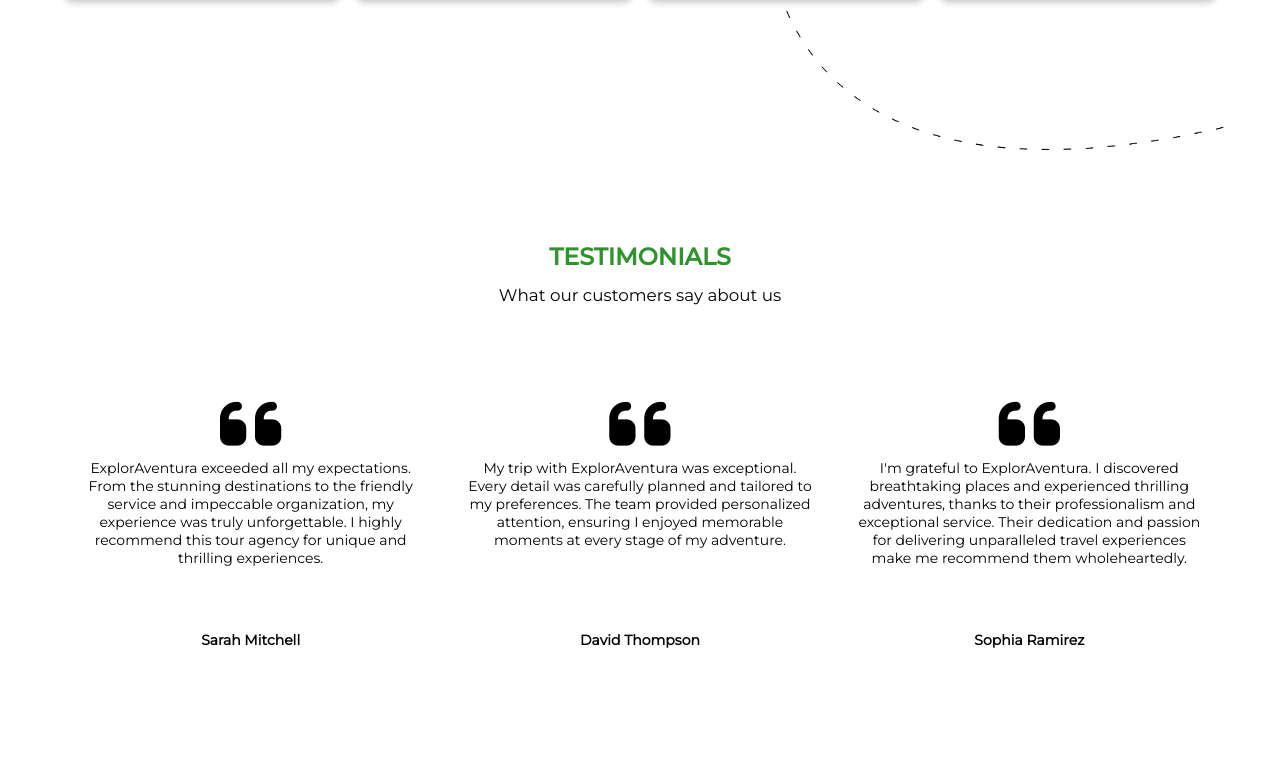
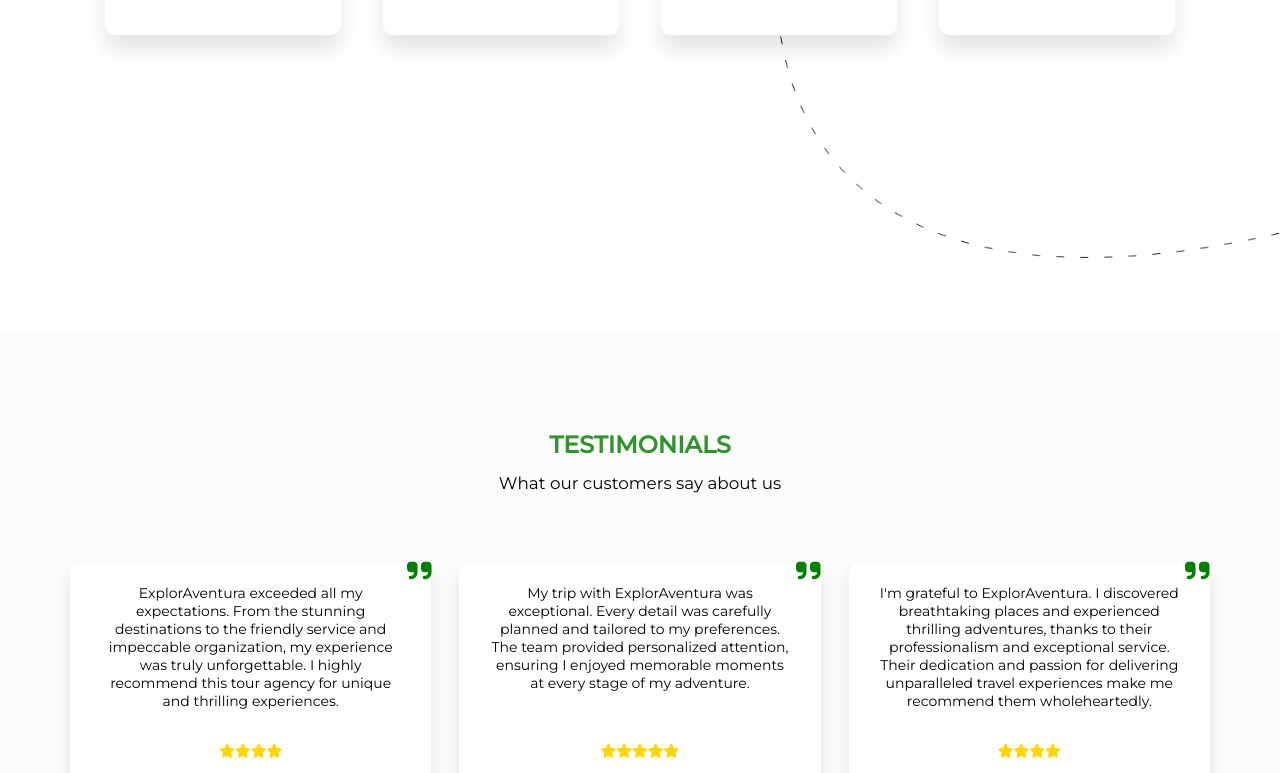
Before and after one commit to REGXI/ExplorAventura, a React (Vite) app: page / in a window 1280 px wide. Shown: the part 2027-2800 px from the top of the page. Built offline with nearby package versions, Linux system fonts and the light colour scheme.

Commit message:
fix: implement padding control

```diff
--- a/src/components/Layout/index.scss
+++ b/src/components/Layout/index.scss
@@ -1,24 +1,8 @@
 @use '../../scss/index' as *;
 
 .layout {
-  padding: $padding-desktop;
-}
-
-@media only screen and (min-width: 1800px) {
-  .layout {
+  @media only screen and (min-width: 1800px) {
     width: 1700px;
     margin: 0 auto;
   }
 }
-
-@media only screen and (max-width: 1100px) {
-  .layout {
-    padding: 0 3em;
-  }
-}
-
-@include mobile {
-  .layout {
-    padding: $padding-mobile;
-  }
-}
--- a/src/pages/home/components/Home/index.scss
+++ b/src/pages/home/components/Home/index.scss
@@ -5,6 +5,7 @@
   display: flex;
   justify-content: center;
   margin-top: calc(5em + #{$header-height});
+  @include padding-control;
 
   .image-galery {
     width: 60%;
--- a/src/pages/home/components/RecommendedSites/index.scss
+++ b/src/pages/home/components/RecommendedSites/index.scss
@@ -8,6 +8,7 @@
   grid-gap: 1rem;
   width: 100%;
   min-height: 70vh;
+  @include padding-control;
 
   section {
     display: grid;
--- a/src/pages/home/components/Services/index.jsx
+++ b/src/pages/home/components/Services/index.jsx
@@ -35,7 +35,6 @@
 export function Services({ t }) {
   return (
     <LayoutPage
-      className="services"
       title="home.services-title"
       subject="home.services-subject"
       titleColor="primary"
--- a/src/pages/home/components/Services/index.scss
+++ b/src/pages/home/components/Services/index.scss
@@ -3,25 +3,26 @@
 .services {
   background-image: url('../../../../assets/images/plane.webp');
   background-size: contain;
+  background-repeat: no-repeat;
   background-position: center;
-  background-repeat: no-repeat;
   min-height: 80vh;
+  @include padding-control;
 
   &__content {
     display: flex;
     justify-content: center;
     flex-wrap: wrap;
     align-items: center;
-    gap: 1em;
+    gap: 3em;
     margin-top: 5em;
 
     .services__item {
-      width: calc(100% / 4 - 1em);
+      width: calc(100% / 4 - 4em);
       min-width: 220px;
       background: #fff;
-      box-shadow: 0 3px 6px 0 rgba(0, 0, 0, 0.2);
+      @include box-shadow;
       border-radius: 10px;
-      height: 265px;
+      height: 300px;
       padding: 1em;
       display: flex;
       flex-direction: column;
--- a/src/pages/home/components/Testimonials/index.jsx
+++ b/src/pages/home/components/Testimonials/index.jsx
@@ -5,23 +5,25 @@
   {
     id: 1,
     name: 'Sarah Mitchell',
-    description: 'home.testimonials-item-description-1'
+    description: 'home.testimonials-item-description-1',
+    star: 4
   },
   {
     id: 2,
     name: 'David Thompson',
-    description: 'home.testimonials-item-description-2'
+    description: 'home.testimonials-item-description-2',
+    star: 5
   },
   {
     id: 3,
     name: 'Sophia Ramirez',
-    description: 'home.testimonials-item-description-3'
+    description: 'home.testimonials-item-description-3',
+    star: 4
   }
 ]
 export function Testimonials({ t }) {
   return (
     <LayoutPage
-      className="testimonials"
       title="home.testimonials-title"
       subject="home.testimonials-subject"
       titleColor="primary"
@@ -30,11 +32,19 @@
       <div className="testimonials__content">
         {TESTIMONIALS_ITEM.map((item) => (
           <div key={item.id} className="testimonials__item">
-            <div>
+            <div className="text">
               <i className="fas fa-quote-left"></i>
               <p>{t(item.description)}</p>
             </div>
-            <h3>{item.name}</h3>
+
+            <div className="testimonials__item-info">
+              <div className="testimonials__item-star">
+                {Array.from(Array(item.star), (_, index) => (
+                  <i key={index} className="fas fa-star"></i>
+                ))}
+              </div>
+              <h3>{item.name}</h3>
+            </div>
           </div>
         ))}
       </div>
--- a/src/pages/home/components/Testimonials/index.scss
+++ b/src/pages/home/components/Testimonials/index.scss
@@ -2,40 +2,72 @@
 
 .testimonials {
   min-height: 80vh;
+  position: relative;
+  @include padding-control;
+  padding-top: 2em;
+  &::after {
+    content: '';
+    background-color: rgba(#f1f1f1, 0.2);
+    position: absolute;
+    top: 0;
+    width: 100%;
+    left: 0;
+    min-height: 100%;
+    z-index: -1;
+  }
+
   &__content {
     display: flex;
     justify-content: center;
     flex-wrap: wrap;
     align-items: center;
-    gap: 1em;
+    gap: 2em;
     margin-top: 5em;
     .testimonials__item {
-      width: calc(100% / 3 - 1em);
+      width: calc(100% / 3 - 2em);
       min-width: 290px;
       background: #fff;
       border-radius: 10px;
-      height: 288px;
-      padding: 1em;
+      min-height: 250px;
+      padding: 1.5em 2em;
       display: flex;
       flex-direction: column;
       text-align: center;
+      box-shadow: 0 10px 20px rgba(0, 0, 0, 0.1);
 
-      div {
-        margin-bottom: 1.5em;
+      .text {
+        margin-bottom: 1em;
+        position: relative;
         i {
-          font-size: 5em;
+          font-size: 2em;
+          color: green;
+          position: absolute;
+          right: -1em;
+          top: -1em;
+          transform: rotate(180deg);
         }
       }
 
-      h3 {
+      &-info {
+        justify-self: flex-end;
         margin-top: auto;
+
+        h3 {
+          margin-top: 1em;
+        }
+      }
+
+      &-star {
+        i {
+          font-size: 1em;
+          color: gold;
+        }
       }
     }
   }
 }
 @include mobile {
   .testimonials {
-    background-color: #fff;
     &__content {
       .testimonials__item {
         width: 100%;
```
